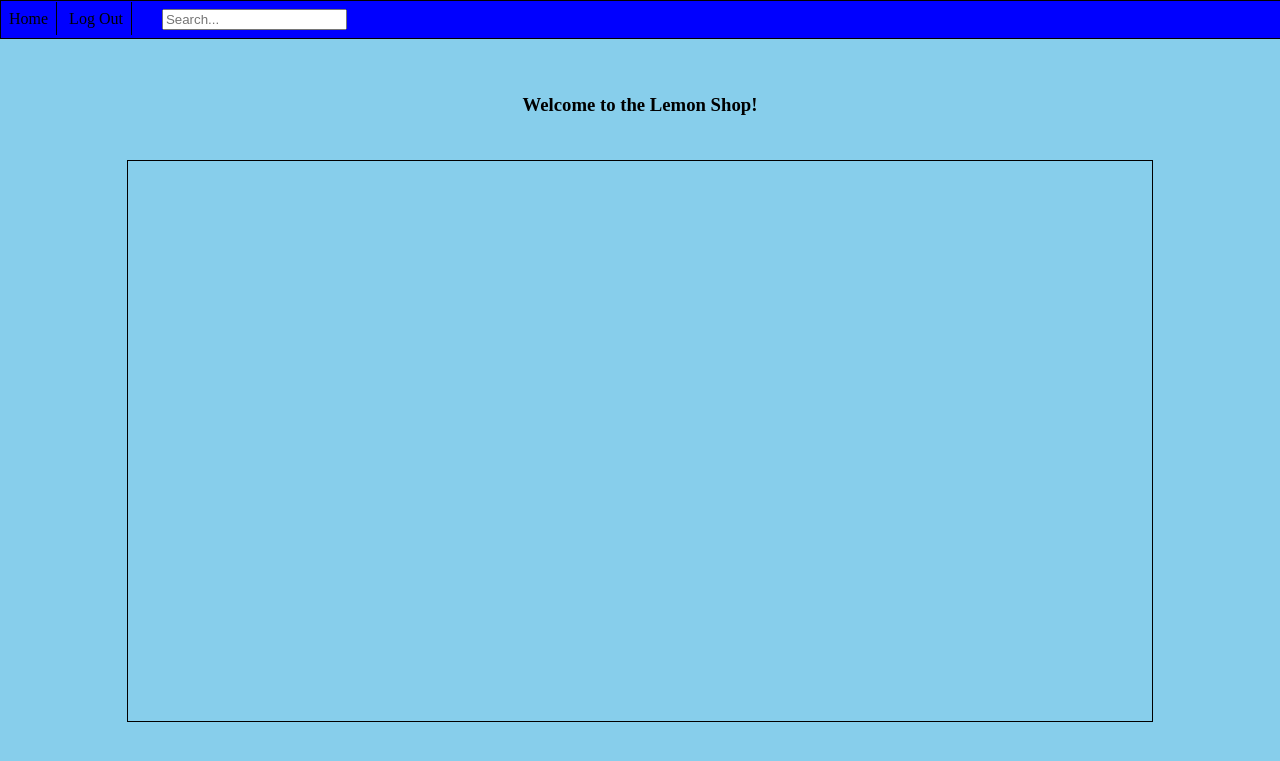
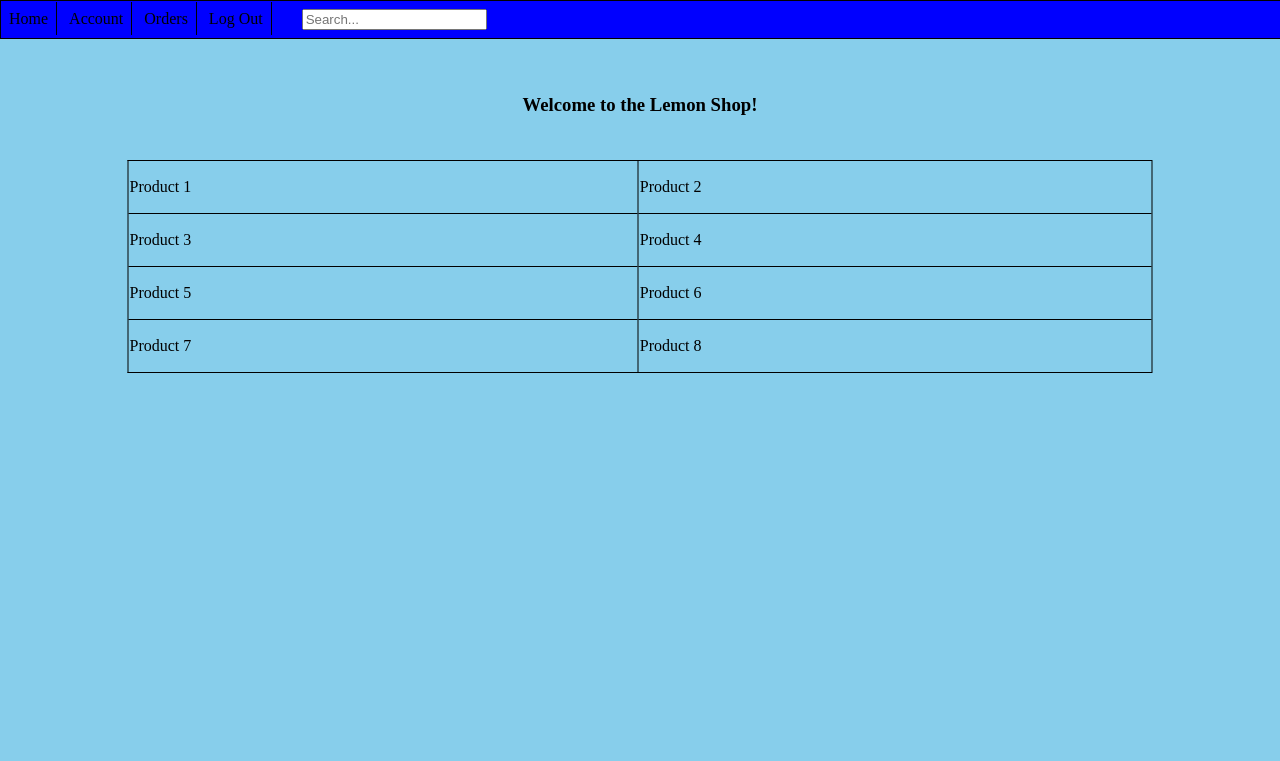
Before and after one commit to bbdcmf/ITS450-Final, a PHP site: page / in a window 1280 px wide. Shown: the top 761 px of the page. Run offline with PHP 8.4, Linux system fonts and the light colour scheme; the visitor is signed in with stand-in values (Sample User, id 1).

Commit message:
Changes to be committed: 	added orders and accounts page and cleaned up code for starting the session

```diff
--- /dev/null
+++ b/account.php
@@ -0,0 +1,6 @@
+<?php
+// TODO: Create page to change account settings such as password, description ect.
+require('header.php');
+require('html/account.html');
+echo("Test account.php");
+?>
--- a/css/project.css
+++ b/css/project.css
@@ -72,11 +72,31 @@ body {
 
 .shopDiv {
   border: 1px solid black;
+  border-right: none;
   width: 80%;
-  height: 70%;
+  height: auto;
   position:absolute;
   left:50%;
   top:20%;
   -webkit-transform:translate(-50%,0);
   transform:translate(-50%,0);
 }
+
+.productTable {
+  margin: 0 auto;
+  width: 100%;
+  border-collapse: collapse;
+}
+
+.productTable tr {
+  border-bottom: 1px solid black;
+}
+
+.productTable tr:last-child {
+  border-bottom: none;
+}
+
+.productTable td {
+  height: 50px;
+  border-right: 1px solid black;
+}
--- a/header.php
+++ b/header.php
@@ -1,3 +1,6 @@
+<?php
+session_start();
+?>
 <!DOCTYPE html>
 <html>
 	<head>
@@ -10,11 +13,12 @@
 echo("<a href=" . BASE_URL . "index.php>Home</a>");
 if(isset($_SESSION['id'])){
 	echo("
+	<a href=" . BASE_URL . "account.php>Account</a>
+	<a href=" . BASE_URL . "orders.php>Orders</a>
 	<a href=" . BASE_URL . "logout.php>Log Out</a>");
 }
 else{
-		echo("
-		<a href=" . BASE_URL . "login.php>Login</a>");
+	echo("<a href=" . BASE_URL . "login.php>Login</a>");
 }
 echo("<form method='POST' action='index.php' class='searchForm'><input type='text' placeholder='Search...' class='searchBar' name='searchBar'/></form>
 		  </nav><br /><br />");
--- /dev/null
+++ b/html/account.html
@@ -0,0 +1,6 @@
+<head>
+	<title>Account</title>
+</head>
+<body>
+</body>
+</html>
--- a/html/index.html
+++ b/html/index.html
@@ -3,6 +3,5 @@
 	</head>
 	<body>
 		<h3 class='indexWelcome'>Welcome to the Lemon Shop!</h3>
-		<div class='shopDiv'></div>
-	</body>
-</html>
+		<div class='shopDiv'>
+			<table class='productTable'>
--- /dev/null
+++ b/html/orders.html
@@ -0,0 +1,6 @@
+<head>
+	<title>Orders</title>
+</head>
+<body>
+</body>
+</html>
--- a/index.php
+++ b/index.php
@@ -1,9 +1,26 @@
 <?php
-session_start();
 // TODO: Finish all the login/design for this file
 require('header.php');
 require('html/index.html');
 if(isset($_POST['searchBar'])){
 	echo($_POST['searchBar']);
 }
+echo("<tr>
+					<td>Product 1</td>
+					<td>Product 2</td>
+				</tr>
+					<td>Product 3</td>
+					<td>Product 4</td>
+				</tr>
+				<tr>
+					<td>Product 5</td>
+					<td>Product 6</td>
+				</tr>
+					<td>Product 7</td>
+					<td>Product 8</td>
+				</tr>
+			</table>
+		</div>
+	</body>
+</html>")
 ?>
--- a/login.php
+++ b/login.php
@@ -1,5 +1,4 @@
 <?php
-session_start();
 ob_start(); // need this for redirecting the user to a different page
 require('header.php');
 if(isset($_POST['btnSubmit'])){ // When the user presses "Log in"
@@ -32,7 +31,7 @@ if(isset($_POST['btnSubmit'])){ // When the user presses "Log in"
 		require('html/loggedIn.html'); // get the hello screen
 	    echo("<h3>Hello ".$username."!</h3>");
 	    $location = BASE_URL . "index.php";
-	    header( "Refresh:3; url=$location", true, 303); // redirect the user to index.php
+	    header( "Refresh:1; url=$location", true, 303); // redirect the user to index.php
 		exit();
 	    echo("</h1></div></body></html>");
 	}
--- a/logout.php
+++ b/logout.php
@@ -1,12 +1,11 @@
 <?php
-	session_start();
 	ob_start(); // need this for redirecting the user to a different page
 	require('header.php');
 	require('html/loggedIn.html');
 	session_destroy();
 	echo("<h3>Logout successful. You will now be redirected to the main page");
 	$location = BASE_URL . 'index.php';
-	header( "Refresh:3; url=$location", true, 303);
+	header( "Refresh:2; url=$location", true, 303);
 	exit();
 	echo("</h3></div></body></html>");
 ?>
--- a/register.php
+++ b/register.php
@@ -1,6 +1,5 @@
 <?php
 // TODO: Make the errors from $errorstr look better when displayed
-session_start();
 ob_start();
 require('header.php');
 if(!isset($_POST['btnRegister'])){ //If the register button has not been pressed
```
Also changed, not shown: orders.php (added, +7 -0 lines). Lines whose indentation alone changed are shown as unchanged.
